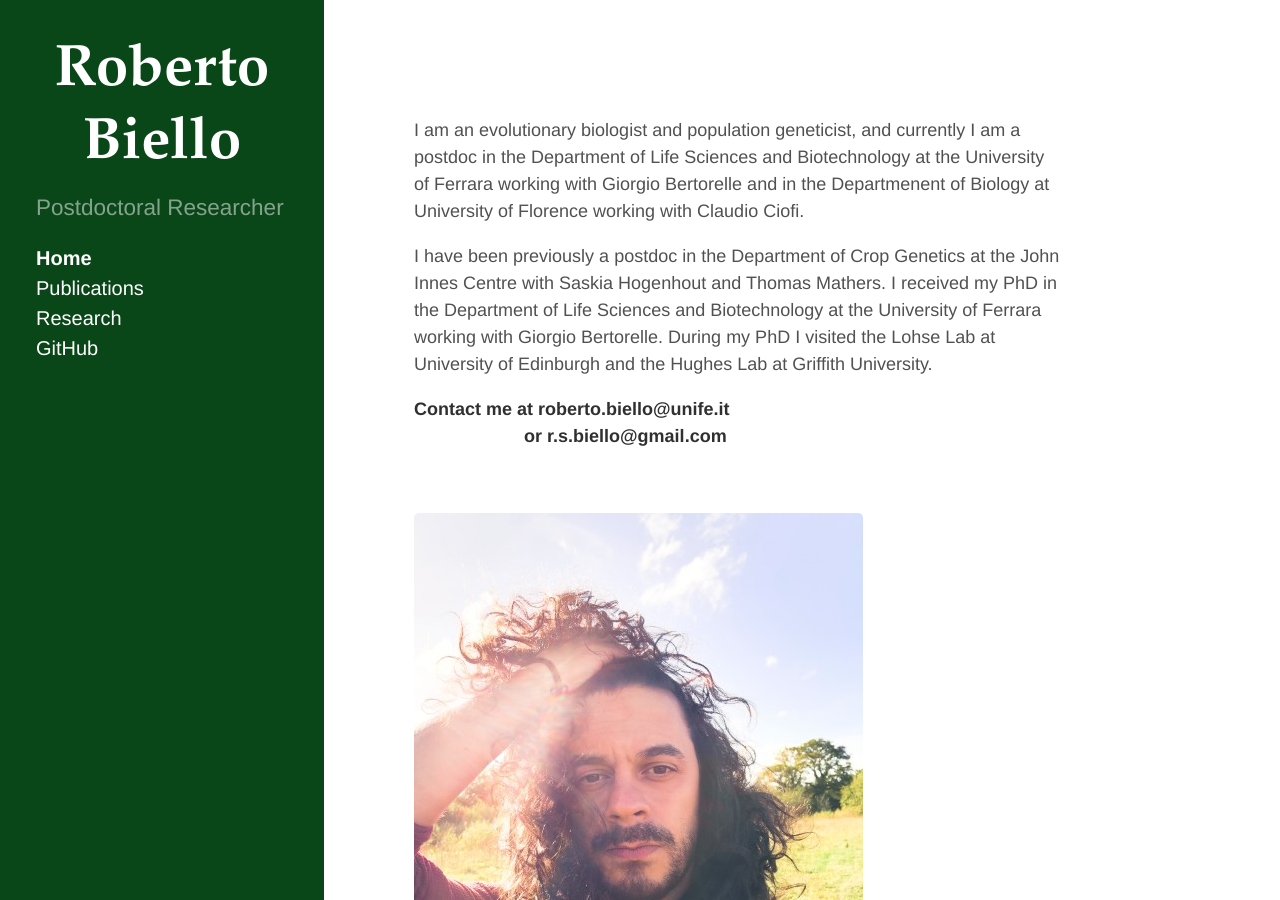
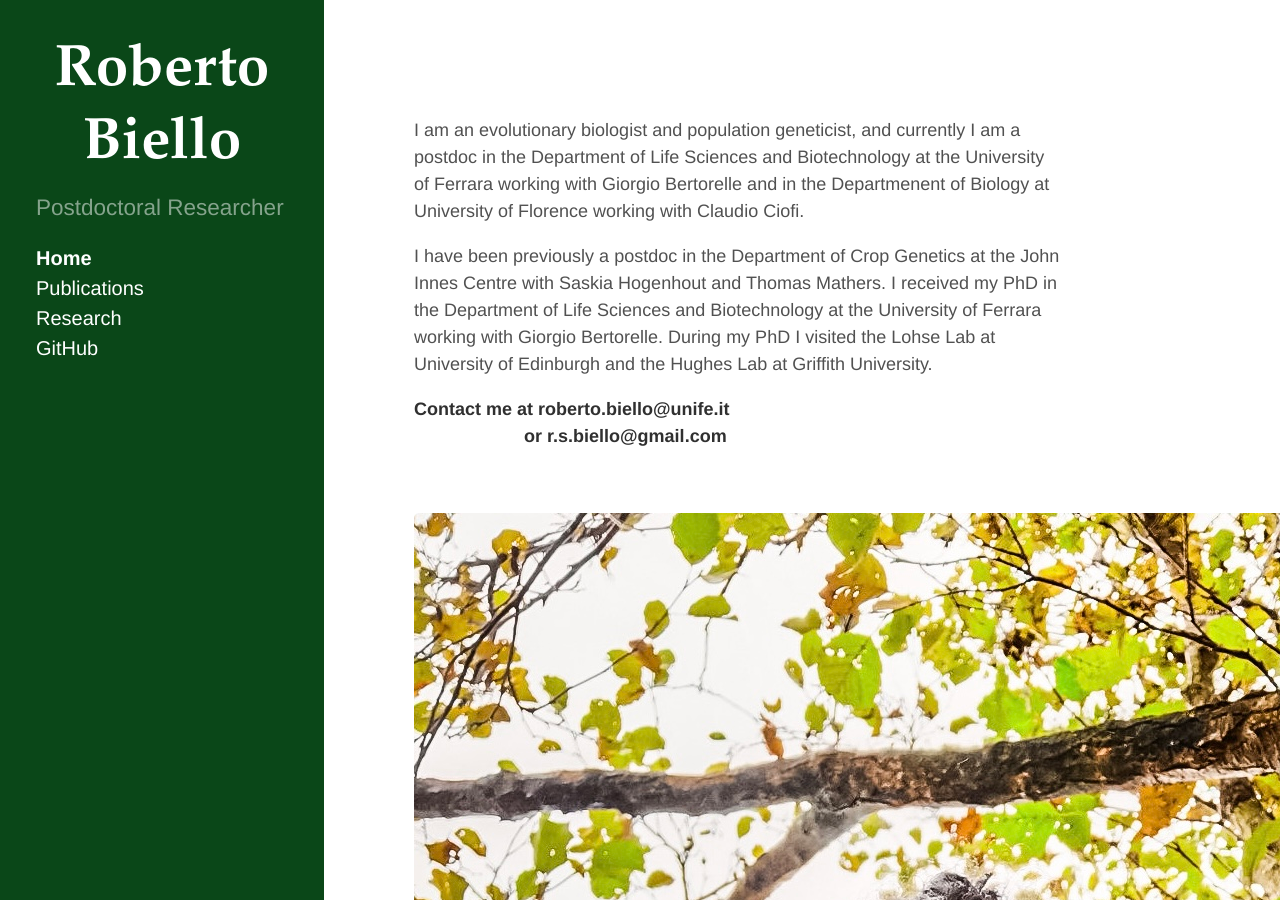
Before and after one commit to rsbiello/rsbiello.github.io, a Jekyll site: the page built from index.md, in a window 1280 px wide and 900 px high. Built offline with Jekyll 4.4.1, drawn with Linux system fonts in a browser that asks for light colours; Markdown is read by kramdown in place of the engine named in the settings.

Commit message:
Update index.md

```diff
--- a/index.md
+++ b/index.md
@@ -19,4 +19,4 @@ I received my PhD in the Department of Life Sciences and Biotechnology at the Un
 
 
 
-![photo](https://github.com/rsbiello/rsbiello.github.io/raw/main/extras/IMG_20201206_175245_961_2.jpg)
+![photo](https://github.com/rsbiello/rsbiello.github.io/raw/main/extras/467E625F-D0F8-4841-B600-98931CBEC874.jpg)
```
